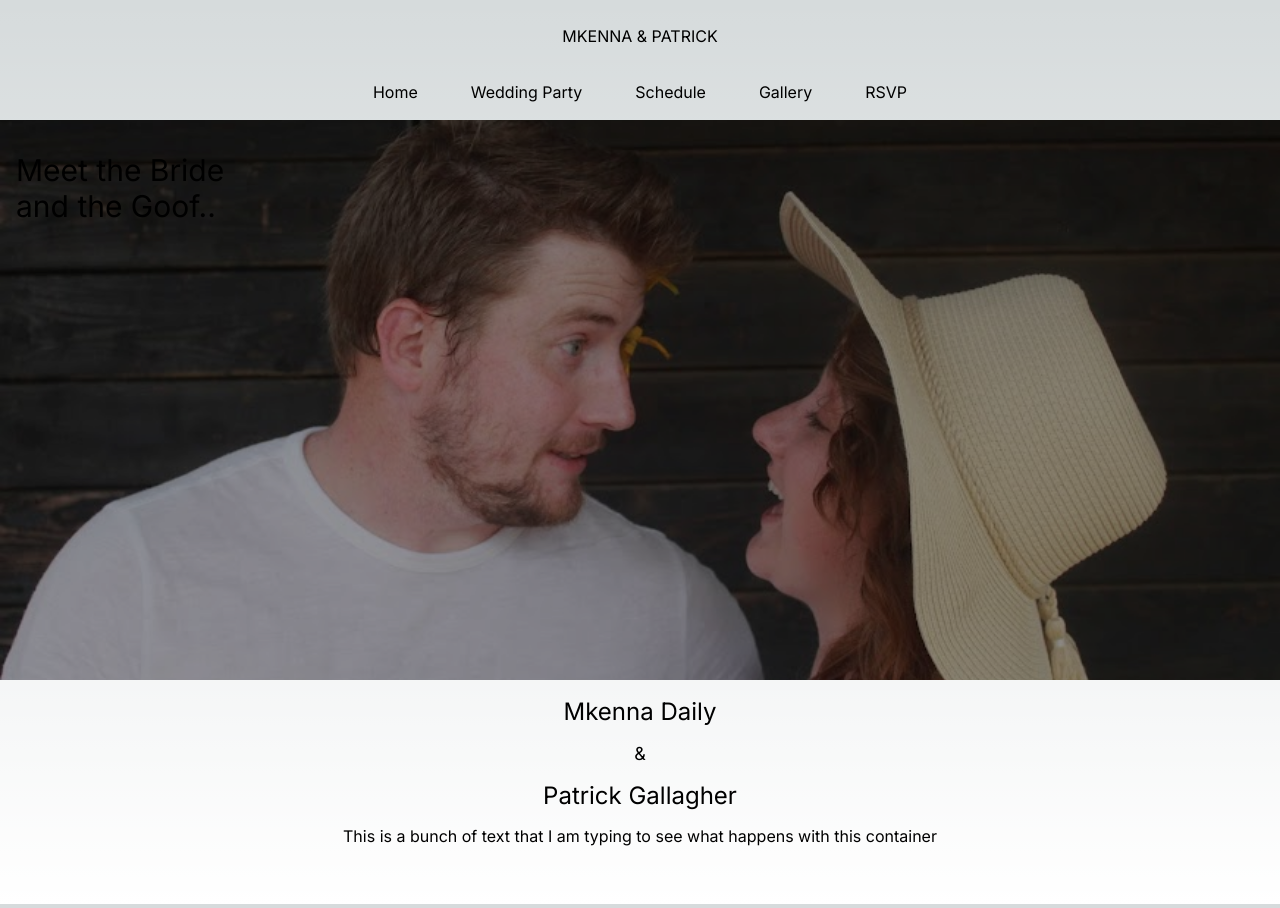
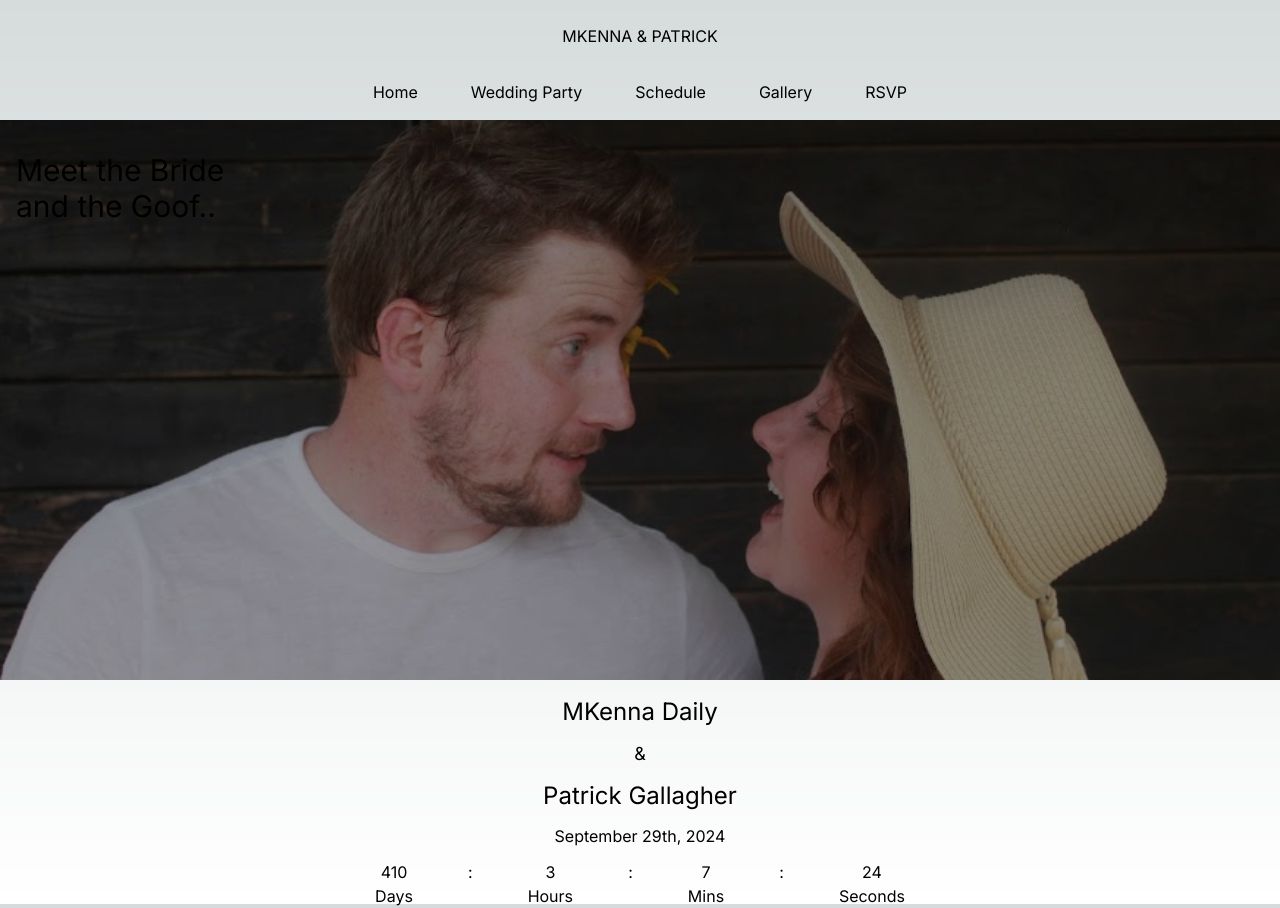
Before and after one commit to gallagherpat/website, a Next.js app: page / in a window 1280 px wide. Built offline with nearby package versions, Linux system fonts and the light colour scheme.

Commit message:
Added countdown timer

```diff
--- /dev/null
+++ b/app/components/countDownComponent.tsx
@@ -0,0 +1,47 @@
+//@ts-nocheck
+"use client"
+import { useCoutDown } from "../hooks/countDown";
+import DateTimeDisplay from "./dateTimeDisplay";
+
+const ExpiredNotice = () => {
+    return (
+      <div className="expired-notice">
+        <span>Expired!!!</span>
+        <p>Please select a future date and time.</p>
+      </div>
+    );
+  };
+
+  const ShowCounter = ({ days, hours, minutes, seconds }) => {
+    return (
+      <div className="show-counter flex justify-evenly w-1/2 mx-auto mt-3">
+          <DateTimeDisplay value={days} type={'Days'} isDanger={days <= 3} />
+          :
+          <DateTimeDisplay value={hours} type={'Hours'} isDanger={false} />
+          :
+          <DateTimeDisplay value={minutes} type={'Mins'} isDanger={false} />
+          :
+          <DateTimeDisplay value={seconds} type={'Seconds'} isDanger={false} />
+     </div>
+    );
+  };
+
+
+    const CountDownTimer = ({targetDate}) => {
+        const [days, hours, minutes, seconds] = useCoutDown(targetDate);
+
+        if (days + hours + minutes + seconds <= 0){
+            return <ExpiredNotice/>;
+        }else {
+            return(
+                <ShowCounter
+                    days={days}
+                    hours={hours}
+                    minutes={minutes}
+                    seconds={seconds}
+                />
+            )
+        }
+    }
+
+    export default CountDownTimer;
--- /dev/null
+++ b/app/components/dateTimeDisplay.tsx
@@ -0,0 +1,14 @@
+//@ts-nocheck
+"use client"
+import React from 'react';
+
+const DateTimeDisplay = ({ value, type, isDanger }) => {
+  return (
+    <div className={isDanger ? 'countdown danger' : 'countdown'}>
+      <p>{value}</p>
+      <span>{type}</span>
+    </div>
+  );
+};
+
+export default DateTimeDisplay;
--- /dev/null
+++ b/app/hooks/countDown.tsx
@@ -0,0 +1,32 @@
+import { useEffect, useState } from 'react';
+
+const useCoutDown = (targetDate: number) => {
+    const countDownDate = new Date(targetDate).getTime();
+
+    const [countDown, setCountDown] = useState(
+        countDownDate - new Date().getTime()
+    );
+
+    useEffect(() => {
+        const interval = setInterval(() => {
+            setCountDown(countDownDate - new Date().getTime());
+        }, 1000);
+
+        return () => clearInterval(interval);
+    }, [countDownDate]);
+
+    return getReturnValues(countDown);
+};
+
+const getReturnValues = (countDown: number) => {
+    const days = Math.floor(countDown / (1000 * 60 * 60 * 24));
+    const hours = Math.floor(
+        (countDown % (1000 * 60 * 60 * 24)/ (1000 * 60 * 60))
+    );
+    const minutes = Math.floor((countDown % (1000 * 60 * 60)) / (1000 * 60));
+    const seconds = Math.floor((countDown % (1000 * 60)) / 1000);
+
+    return [days, hours, minutes, seconds];
+}
+
+export {useCoutDown};
--- a/app/page.tsx
+++ b/app/page.tsx
@@ -1,6 +1,13 @@
-import Image from 'next/image'
+"use client"
+import Image from 'next/image';
+import CountDownTimer from './components/countDownComponent';
 
 export default function Home() {
+  const weddingDate = new Date("2024-09-29");
+  const THREE_DAYS_IN_MS = 3 * 24 * 60 * 60 * 1000;
+  const NOW_IN_MS = new Date().getTime();
+
+  const dateTimeAfterThreeDays = NOW_IN_MS + THREE_DAYS_IN_MS;
   return (
     <main className="flex min-h-screen flex-col items-center justify-between">
     <div className='relative w-full h-[480px] md:h-[560px] mt-4'>
@@ -19,10 +26,11 @@ export default function Home() {
         style={{width: '100%', height: '100%'}}
       />
       <div className='container mx-auto text-center mt-4'>
-        <h1 className='text-2xl mb-3'>Mkenna Daily</h1>
+        <h1 className='text-2xl mb-3'>MKenna Daily</h1>
         <h1 className='text-lg mb-3'>&</h1>
         <h1 className='text-2xl mb-3'>Patrick Gallagher</h1>
-        <p>This is a bunch of text that I am typing to see what happens with this container</p>
+        <h2>September 29th, 2024</h2>
+        <CountDownTimer targetDate={weddingDate}/>
       </div>
     </div>
     </main>
```
